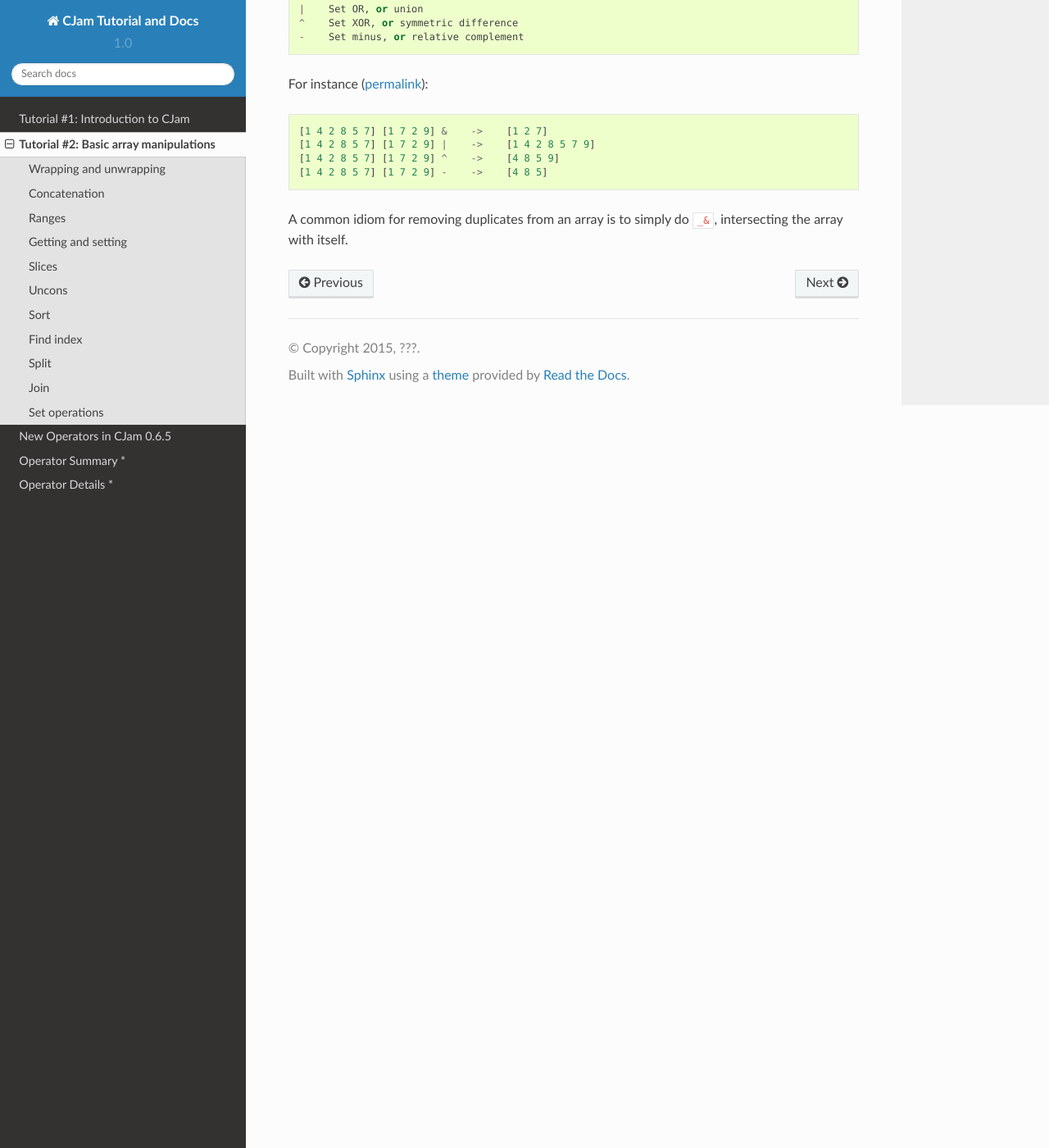
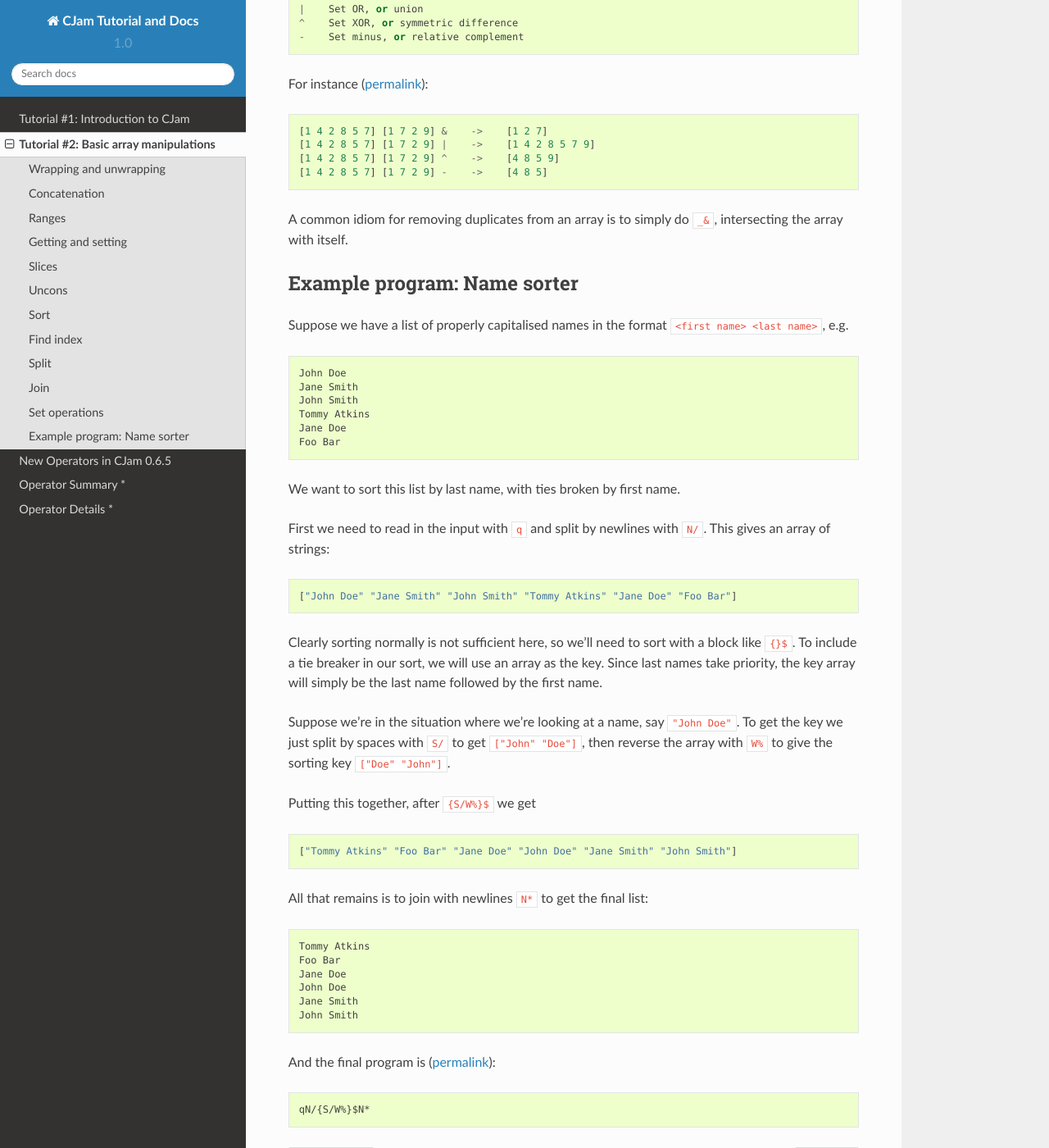
Before and after one commit to Sp3000/CJam, a Sphinx documentation site: the page built from docs/arrays1.rst, in a window 1280 px wide and 1400 px high, scrolled down 4681 px. Shown: the whole window at 82% size. Built offline with Sphinx 7.4.7 and the Read the Docs theme 2.0.0, drawn with Linux system fonts in a browser that asks for light colours; some of the changed text lies outside the part shown.

Commit message:
Example program

```diff
--- a/docs/arrays1.rst
+++ b/docs/arrays1.rst
@@ -51,7 +51,7 @@ Setting a position in an array is done with ``t``, with the index followed by th
 
 	[1 4 2 8 5 7]  0 -3 t      ->   [-3 4 2 8 5 7]
 
-Similarly to ``=``, ``t`` also wraps around for out of bounds indices.
+Similarly to ``=``, ``t`` also wraps around for out-of-bounds indices.
 
 Slices
 ------
@@ -180,3 +180,42 @@ For instance (`permalink <http://cjam.aditsu.net/#code=%5B1%204%202%208%205%207%
     [1 4 2 8 5 7] [1 7 2 9] -    ->    [4 8 5]
 
 A common idiom for removing duplicates from an array is to simply do ``_&``, intersecting the array with itself.
+
+Example program: Name sorter
+----------------------------
+
+Suppose we have a list of properly capitalised names in the format ``<first name> <last name>``, e.g. ::
+
+    John Doe
+    Jane Smith
+    John Smith
+    Tommy Atkins
+    Jane Doe
+    Foo Bar
+
+We want to sort this list by last name, with ties broken by first name.
+
+First we need to read in the input with ``q`` and split by newlines with ``N/``. This gives an array of strings: ::
+
+    ["John Doe" "Jane Smith" "John Smith" "Tommy Atkins" "Jane Doe" "Foo Bar"]
+
+Clearly sorting normally is not sufficient here, so we'll need to sort with a block like ``{}$``. To include a tie breaker in our sort, we will use an array as the key. Since last names take priority, the key array will simply be the last name followed by the first name.
+
+Suppose we're in the situation where we're looking at a name, say ``"John Doe"``. To get the key we just split by spaces with ``S/`` to get ``["John" "Doe"]``, then reverse the array with ``W%`` to give the sorting key ``["Doe" "John"]``.
+
+Putting this together, after ``{S/W%}$`` we get ::
+
+    ["Tommy Atkins" "Foo Bar" "Jane Doe" "John Doe" "Jane Smith" "John Smith"]
+
+All that remains is to join with newlines ``N*`` to get the final list: ::
+
+    Tommy Atkins
+    Foo Bar
+    Jane Doe
+    John Doe
+    Jane Smith
+    John Smith
+
+And the final program is (`permalink <http://cjam.aditsu.net/#code=qN%2F%7BS%2FW%25%7D%24N*&input=John%20Doe%0AJane%20Smith%0AJohn%20Smith%0ATommy%20Atkins%0AJane%20Doe%0AFoo%20Bar>`__)::
+
+    qN/{S/W%}$N*
```
Also changed, not shown: other parts of docs/arrays1.rst (+1 -1 lines), 8 other files.
